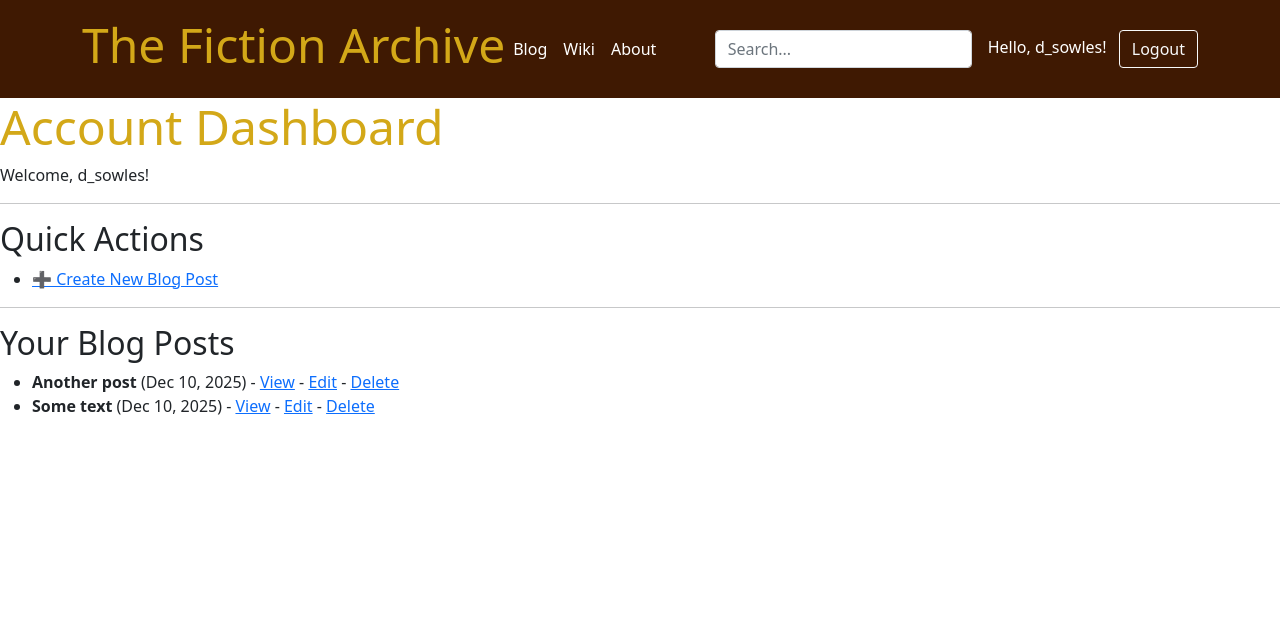
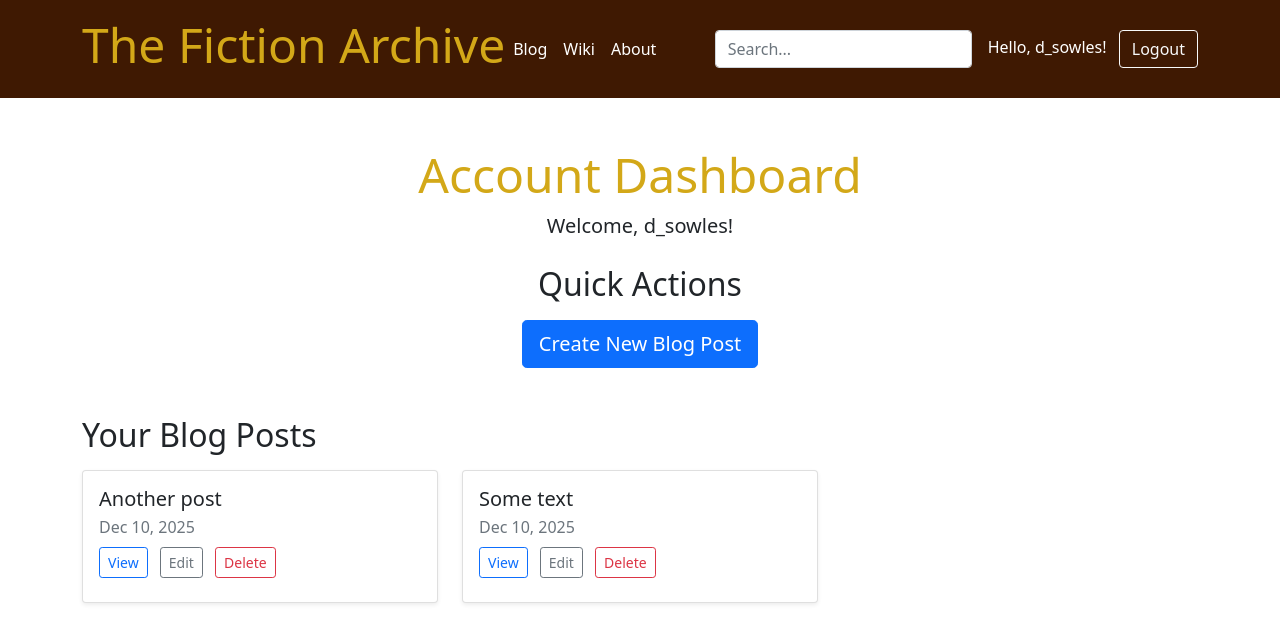
Before and after one commit to dsowles/Final_Project_INF601_DavidSowles_2025, a Django app: page /account/ in a window 1280 px wide. Shown: the top 643 px of the page. Run offline with Django 5.2, Linux system fonts and the light colour scheme; a user stored in the database is signed in; data comes from the database, SQL or seed files in the repository.

Commit message:
Changed blog dashboard

```diff
--- a/blog/templates/account/dashboard.html
+++ b/blog/templates/account/dashboard.html
@@ -1,35 +1,54 @@
 {% extends "base.html" %}
 
+
+
 {% block content %}
-<h1>Account Dashboard</h1>
+<div class="container my-5">
 
-<p>Welcome, {{ request.user.username }}!</p>
+    <!-- Welcome Section -->
+    <div class="text-center mb-4">
+        <h1 class="mb-2">Account Dashboard</h1>
+        <p class="lead">Welcome, {{ request.user.username }}!</p>
+    </div>
 
-<hr>
+    <!-- Quick Actions -->
+    <div class="mb-5 text-center">
+        <h2 class="mb-3">Quick Actions</h2>
+        <div class="d-flex flex-wrap gap-2 justify-content-center">
+            <a href="{% url 'blog-create' %}" class="btn btn-primary btn-lg">
+                <i class="bi bi-plus-circle"></i> Create New Blog Post
+            </a>
+        </div>
+    </div>
 
-<h2>Quick Actions</h2>
-<ul>
-    <li><a href="{% url 'blog-create' %}">➕ Create New Blog Post</a></li>
-</ul>
+    <!-- Your Blog Posts -->
+    <div>
+        <h2 class="mb-3">Your Blog Posts</h2>
 
-<hr>
-
-<h2>Your Blog Posts</h2>
-
-{% if posts %}
-    <ul>
-        {% for post in posts %}
-            <li>
-                <strong>{{ post.title }}</strong>
-                ({{ post.created_at|date:"M d, Y" }})
-                - <a href="{% url 'blog-detail' slug=post.slug %}">View</a>
-                - <a href="{% url 'blog-update' slug=post.slug %}">Edit</a>
-                - <a href="{% url 'blog-delete' slug=post.slug %}">Delete</a>
-            </li>
-        {% endfor %}
-    </ul>
-{% else %}
-    <p>You have not created any posts yet.</p>
-{% endif %}
+        {% if posts %}
+            <div class="row row-cols-1 row-cols-md-2 row-cols-lg-3 g-4">
+                {% for post in posts %}
+                    <div class="col">
+                        <div class="card h-100 shadow-sm">
+                            <div class="card-body d-flex flex-column">
+                                <h5 class="card-title">{{ post.title }}</h5>
+                                <p class="card-subtitle mb-2 text-muted">{{ post.created_at|date:"M d, Y" }}</p>
+                                <div class="mt-auto">
+                                    <a href="{% url 'blog-detail' slug=post.slug %}" class="btn btn-outline-primary btn-sm me-2 mb-2">View</a>
+                                    <a href="{% url 'blog-update' slug=post.slug %}" class="btn btn-outline-secondary btn-sm me-2 mb-2">Edit</a>
+                                    <a href="{% url 'blog-delete' slug=post.slug %}" class="btn btn-outline-danger btn-sm mb-2">Delete</a>
+                                </div>
+                            </div>
+                        </div>
+                    </div>
+                {% endfor %}
+            </div>
+        {% else %}
+            <div class="alert alert-info" role="alert">
+                You have not created any posts yet.
+            </div>
+        {% endif %}
+    </div>
+</div>
 
 {% endblock %}
```
